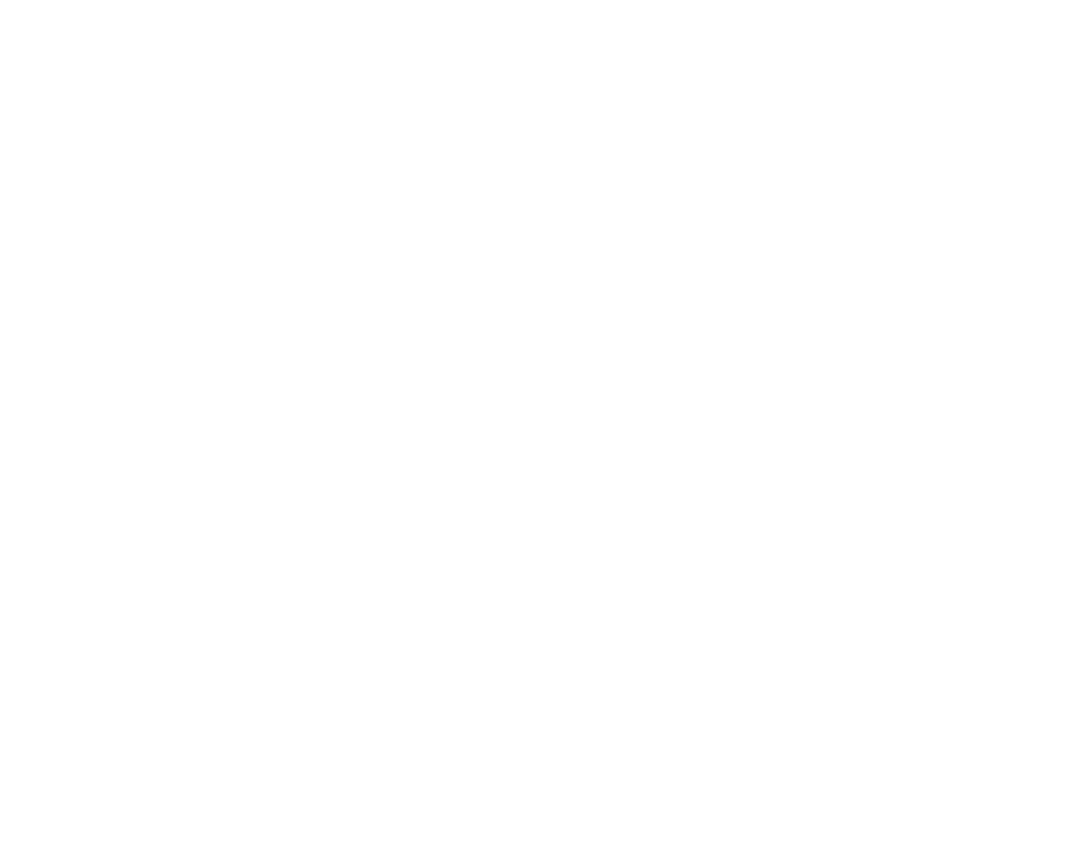
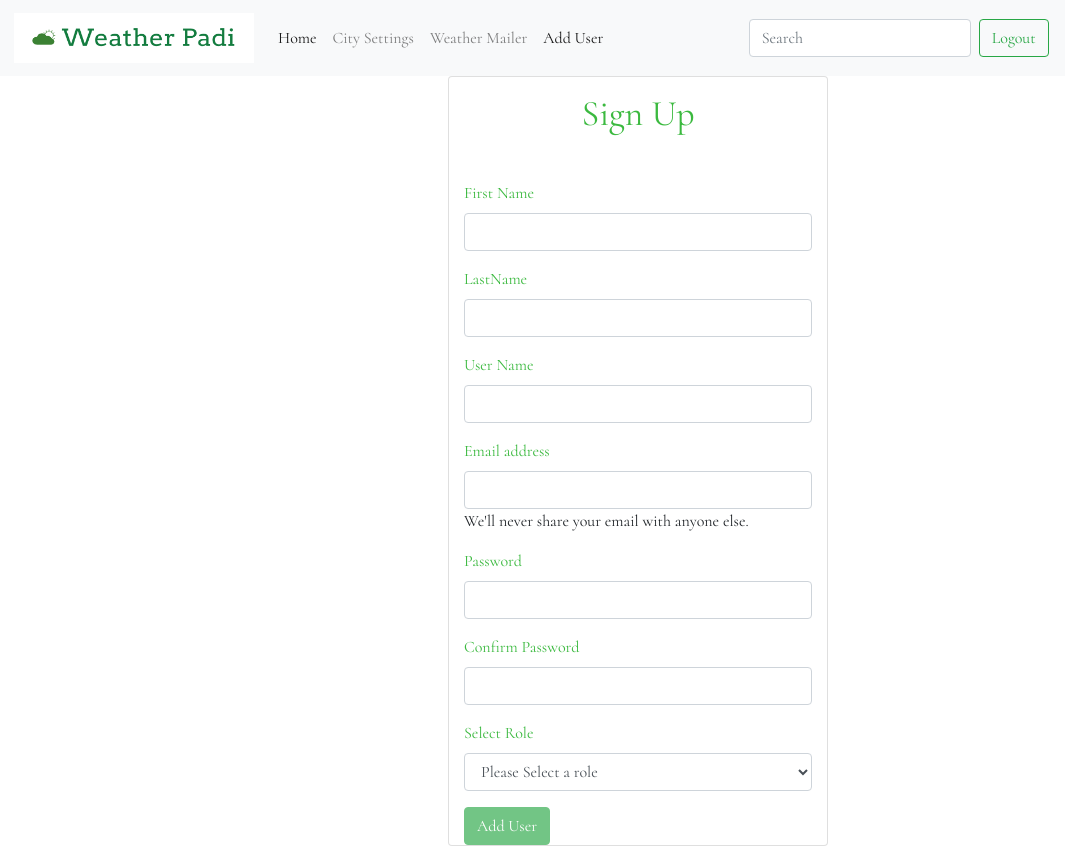
Before and after one commit to Ikechukwu-Ezugworie/WeatherApiFrontEndAngular, an Angular app: page /weatherpadi/register in a window 1280 px wide. Before the commit this address led to /. Shown: the whole page, without its empty margins (2-1082 px from the left). Before the commit the page ends 800 px from the top, so only its background shows below. Built offline with nearby package versions, Linux system fonts and the light colour scheme.

Commit message:
Added User Roles (Front end)

```diff
--- a/src/app/app.component.ts
+++ b/src/app/app.component.ts
@@ -6,5 +6,5 @@
   styleUrls: ['./app.component.css']
 })
 export class AppComponent {
-  title = 'app';
+  title = 'Weather Padi';
 }
--- a/src/app/app.module.ts
+++ b/src/app/app.module.ts
@@ -17,6 +17,7 @@
 import {AuthGuardService} from './auth-guard.service';
 import {CityService} from './service/city.service';
 import {SimpleUserService} from './service/simple-user.service';
+import {CreateUserComponent} from './logedInUserRoute/logged-in-user/create-user/create-user.component';
 
 @NgModule({
   declarations: [
@@ -27,7 +28,8 @@
     LoggedInUserComponent,
     DashboardComponent,
     CitySettingsComponent,
-    UsermailerComponent
+    UsermailerComponent,
+    CreateUserComponent
   ],
   imports: [
     BrowserModule,
--- a/src/app/authenticationRoute/login/login.component.html
+++ b/src/app/authenticationRoute/login/login.component.html
@@ -16,7 +16,9 @@
       <input type="password" class="form-control" id="authPassword"
              formControlName="password">
     </div>
-    <button type="submit" [disabled]="!loginForm.valid" class="btn btn-raised btn-success">Login</button>
-    <p style="margin-top: 10px"> If you do not have an account you have to register <a routerLink="/auth/register" class="text-success" style="text-decoration: none">here</a></p>
+    <button type="submit" class="btn btn-raised btn-success"  [disabled]="!signupForm.valid">Login</button>
+<!--
+    <p style="margin-top: 10px"> If you do not have an account you have to register <a routerLink="/auth/register" class="text-success" style="text-decoration: none; cursor:pointer">here</a></p>
+-->
   </form>
 </ng-template>
--- a/src/app/logedInUserRoute/logged-in-user/city-settings/city-settings.component.ts
+++ b/src/app/logedInUserRoute/logged-in-user/city-settings/city-settings.component.ts
@@ -44,7 +44,7 @@
   }
 
   update() {
-    if (this.selectedCity == null){
+    if (this.selectedCity == null) {
       this.showError = true;
       return;
     }
--- /dev/null
+++ b/src/app/logedInUserRoute/logged-in-user/create-user/create-user.component.html
@@ -0,0 +1,75 @@
+<div class="container">
+  <div class="row">
+    <div class="col-md-4"></div>
+    <div class=" card col-md-4 padding_top_10">  <p class="text-center form-header"> Sign Up</p>
+
+      <br>
+<div class="loader" *ngIf="showSpinner; else registerForm"></div>
+<ng-template #registerForm>
+  <form [formGroup]="signupForm"
+        (ngSubmit)="submitForm()"
+  >
+    <div class="form-group">
+      <label for="userFirstName" class="bmd-label-floating">First Name</label>
+      <input type="text" class="form-control"
+             id="userFirstName"
+             formControlName="firstName">
+    </div>
+
+
+    <div class="form-group">
+      <label for="userLastName" class="bmd-label-floating">LastName</label>
+      <input type="text" class="form-control"
+             id="userLastName"
+             formControlName="lastName">
+    </div>
+
+    <div class="form-group">
+      <label for="userFirstName" class="bmd-label-floating">User Name</label>
+      <input type="text" class="form-control"
+             id="username"
+             formControlName="username">
+    </div>
+
+    <div class="form-group">
+      <label for="authUserName" class="bmd-label-floating">Email address</label>
+      <input type="email" class="form-control"
+             formControlName="email" id="authUserName">
+      <span class="bmd-help">We'll never share your email with anyone else.</span>
+    </div>
+    <div class="form-group">
+      <label for="authPassword" class="bmd-label-floating">Password</label>
+      <input type="password" class="form-control"
+             formControlName="password"
+             id="authPassword">
+    </div>
+
+
+    <div class="form-group">
+      <label for="confirmPassword" class="bmd-label-floating">Confirm Password</label>
+      <input type="password" class="form-control" id="confirmPassword"
+             formControlName="confirmPassword">
+    </div>
+
+    <div class="form-group">
+      <label>Select Role</label>
+      <select id="role" class="form-control">
+        <option selected>Please Select a role</option>
+        <option> Admin</option>
+        <option> User </option>
+      </select>
+    </div>
+
+    <p *ngIf="signupForm.get('confirmPassword').getError('passwordMismatch') && signupForm.get('password').touched" class="text-danger">Password mismatch</p>
+    <button type="submit" class="btn btn-raised btn-success"  [disabled]="!signupForm.valid">Add User</button>
+<!--
+    <p style="margin-top: 10px" > If you have an account you can sign in <a routerLink="/auth/login" class="text-primary">here</a></p>
+-->
+  </form>
+</ng-template>
+
+</div>
+
+  </div>
+  <div class="col-md-4"></div>
+</div>
--- /dev/null
+++ b/src/app/logedInUserRoute/logged-in-user/create-user/create-user.component.ts
@@ -0,0 +1,96 @@
+import { Component, OnInit } from '@angular/core';
+import {CustomValidator} from '../../../custom/CustomValidator';
+import {PortalUser} from '../../../dtos/PortalUser';
+import {AuthenticationService} from '../../../service/authentication.service';
+import {FormBuilder, FormControl, FormGroup, Validators} from '@angular/forms';
+import {ActivatedRoute, Router} from '@angular/router';
+
+@Component({
+  selector: 'app-create-user',
+  templateUrl: './create-user.component.html',
+  styleUrls: ['./create-user.component.css']
+})
+export class CreateUserComponent implements OnInit {
+
+  public signupForm: FormGroup;
+  private password: string;
+  public showSpinner: boolean;
+  public signUpFormError: boolean;
+  public signupMessage: string;
+
+  constructor(private authenticationService: AuthenticationService,
+              private fb: FormBuilder,
+              private router: ActivatedRoute,
+              private route: Router
+  ) {
+    this.signupForm = this.fb.group({
+      'username': [null, [Validators.required, Validators.max(60), CustomValidator.isValidNameValidator.bind(this)]],
+      'firstName': [null, [Validators.required, Validators.max(60), CustomValidator.isValidNameValidator.bind(this)]],
+      'lastName': [null, [Validators.required, Validators.max(60), CustomValidator.isValidNameValidator.bind(this)]],
+      'email': [null, [Validators.required, Validators.email, this.isValidEmail.bind(this)]],
+      'password': [null, [Validators.required, Validators.min(6), Validators.max(12)]],
+      'confirmPassword': [null, [Validators.required, this.confirmPassword.bind(this)]]
+
+    });
+    this.showSpinner = false;
+  }
+
+
+  ngOnInit() {
+    this.passwordListener();
+  }
+
+  /**
+   * Password listenet to check when passwprd changes
+   */
+  passwordListener() {
+    this.signupForm.get('password').valueChanges.subscribe(password => {
+      this.password = password;
+    });
+  }
+
+
+  confirmPassword(formControl: FormControl): { [s: string]: boolean } {
+    if (formControl.value !== this.password) {
+      return {'passwordMismatch': true};
+    }
+    return null;
+  }
+
+
+
+
+  isValidEmail(formControl: FormControl): { [s: string]: boolean } {
+    if (!/^(([^<>()\[\]\\.,;:\s@"]+(\.[^<>()\[\]\\.,;:\s@"]+)*)|(".+"))@((\[[0-9]{1,3}\.[0-9]{1,3}\.[0-9]{1,3}\.[0-9]{1,3}\])|(([a-zA-Z\-0-9]+\.)+[a-zA-Z]{2,}))$/.test(formControl.value)) {
+      return {'inValidName': true};
+    }
+    return null;
+  }
+
+
+  submitForm() {
+    let portalUser = new PortalUser();
+    portalUser = this.signupForm.value;
+    this.showSpinner = true;
+    this.authenticationService.signUp(portalUser).subscribe(response => {
+      this.showSpinner = false;
+      if (response.code === '409') {
+        console.log('user already exists');
+      } else {
+        this.signupMessage = response.message;
+        this.signUpFormError = true;
+      }
+
+      if (response.code === '200') {
+        this.route.navigate(['/auth/login']);
+      }
+    }, error => {
+      this.signupMessage = 'Try again!!!';
+    });
+
+
+    this.signupForm.reset();
+
+  }
+
+}
--- a/src/app/logedInUserRoute/logged-in-user/logged-in-user.component.html
+++ b/src/app/logedInUserRoute/logged-in-user/logged-in-user.component.html
@@ -1,4 +1,4 @@
-<nav class="navbar navbar-expand-lg navbar-light bg-light">
+<nav class="navbar navbar-expand-lg navbar-light bg-light col-10">
   <a class="navbar-brand" href="#">
     <div class="logo">
       <img src="../../../assets/weatherPadi.png" alt="">
@@ -15,11 +15,15 @@
         <a class="nav-link" routerLink="/weatherpadi/dashboard" [routerLinkActive]="'active'">Home <span class="sr-only">(current)</span></a>
       </li>
       <li class="nav-item">
-        <a class="nav-link" routerLink="/weatherpadi/citysettings" [routerLinkActive]="'active'">Cities Settings</a>
+        <a class="nav-link" routerLink="/weatherpadi/citysettings" [routerLinkActive]="'active'">City Settings</a>
       </li>
 
       <li class="nav-item">
-        <a class="nav-link" routerLink="/weatherpadi/apimailersettings" [routerLinkActive]="'active'">Weather Api Mailer</a>
+        <a class="nav-link" routerLink="/weatherpadi/apimailersettings" [routerLinkActive]="'active'">Weather Mailer</a>
+      </li>
+
+      <li class="nav-item">
+        <a class="nav-link" routerLink="/weatherpadi/register" [routerLinkActive]="'active'">Add User</a>
       </li>
     </ul>
 
--- a/src/index.html
+++ b/src/index.html
@@ -2,7 +2,7 @@
 <html lang="en">
 <head>
   <meta charset="utf-8">
-  <title>WetaherApiFrntEnd</title>
+  <title>Weather Padi</title>
   <base href="/">
 
   <meta name="viewport" content="width=device-width, initial-scale=1">
```
Also changed, not shown: src/app/custom/appRouter.module.ts (+7 -6 lines), src/app/logedInUserRoute/logged-in-user/create-user/create-user.component.css (added), 1 other file (tests, documents, lock files or other folders).
